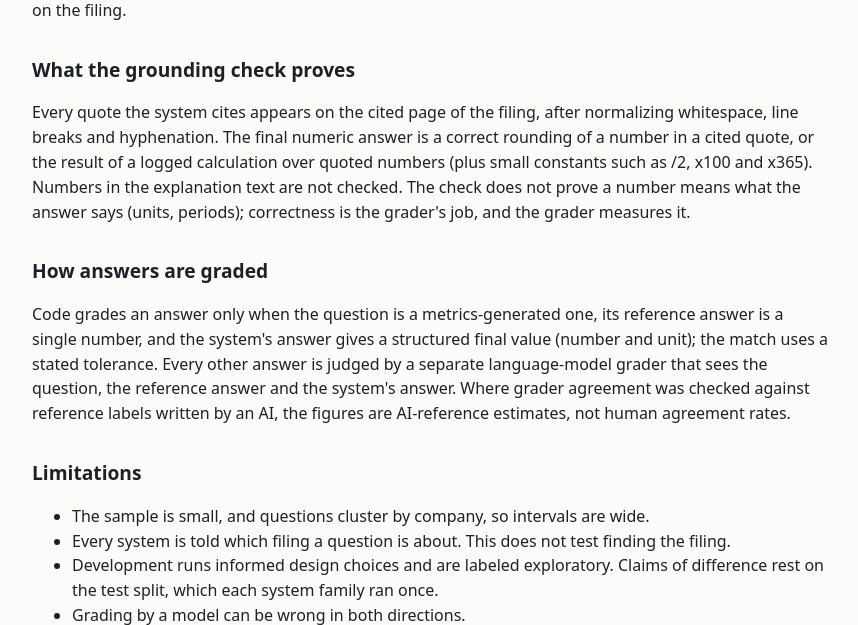
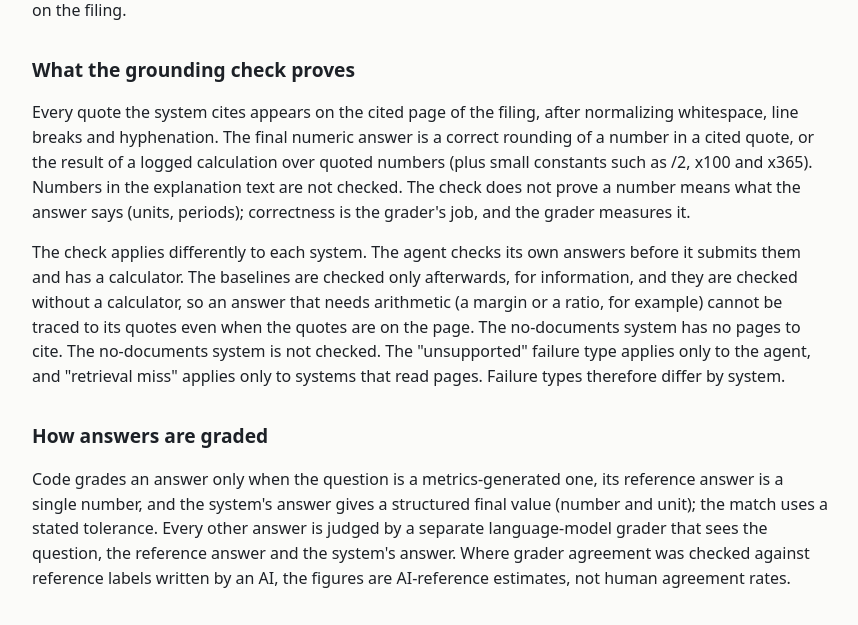
Before and after one commit to cbai96cbai/footnote, a Python web app: template src/footnote/site/templates/about.html in a window 1280 px wide. Shown: the part 637-1262 px from the top of the page, without its empty margins (208-1066 px from the left). Run offline with Jinja, Linux system fonts and the light colour scheme; the template is opened without the code that fills it, so the values that code supplies are empty.

Commit message:
Separate quotes not found from untraced final values
On question pages, distinguish quotes not found from a final value not
traced to found quotes. The about page and README state that checks and
failure types differ by system. The question, failures and base
templates are checked for overclaiming.

```diff
--- a/src/footnote/site/build.py
+++ b/src/footnote/site/build.py
@@ -38,6 +38,7 @@ def _env() -> Environment:
     env.filters["excerpt"] = filters.excerpt
     env.filters["step_arguments"] = filters.step_arguments
     env.filters["quote_missing"] = filters.quote_missing
+    env.filters["final_value_only"] = filters.final_value_only
     env.filters["difference"] = filters.difference
     env.filters["pct"] = filters.pct
     env.filters["usd"] = filters.usd
--- a/src/footnote/site/filters.py
+++ b/src/footnote/site/filters.py
@@ -39,3 +39,8 @@ def step_arguments(arguments: object) -> str:
 def quote_missing(problems: list[str]) -> bool:
     """True when the check reported a quote that is not on its cited page."""
     return any(p.startswith("quote not found") for p in problems)
+
+
+def final_value_only(problems: list[str]) -> bool:
+    """True when every problem is about the final value, so the quotes themselves were found."""
+    return bool(problems) and all(p.startswith("final value") for p in problems)
--- a/src/footnote/site/templates/about.html
+++ b/src/footnote/site/templates/about.html
@@ -33,6 +33,13 @@ numeric answer is a correct rounding of a number in a cited quote, or the result
 calculation over quoted numbers (plus small constants such as /2, x100 and x365). Numbers in the
 explanation text are not checked. The check does not prove a number means what the answer says
 (units, periods); correctness is the grader's job, and the grader measures it.</p>
+<p>The check applies differently to each system. The agent checks its own answers before it
+submits them and has a calculator. The baselines are checked only afterwards, for information, and
+they are checked without a calculator, so an answer that needs arithmetic (a margin or a ratio, for
+example) cannot be traced to its quotes even when the quotes are on the page. The no-documents
+system has no pages to cite. The no-documents system is not checked. The "unsupported" failure
+type applies only to the agent, and "retrieval miss" applies only to systems that read pages.
+Failure types therefore differ by system.</p>
 
 <h2>How answers are graded</h2>
 <p>Code grades an answer only when the question is a metrics-generated one, its reference answer
```
Also changed, not shown: src/footnote/site/templates/question.html (+7 -1 lines), tests/site/test_verification.py (+29 -0 lines), tests/site/test_wording.py (+13 -0 lines), README.md.
